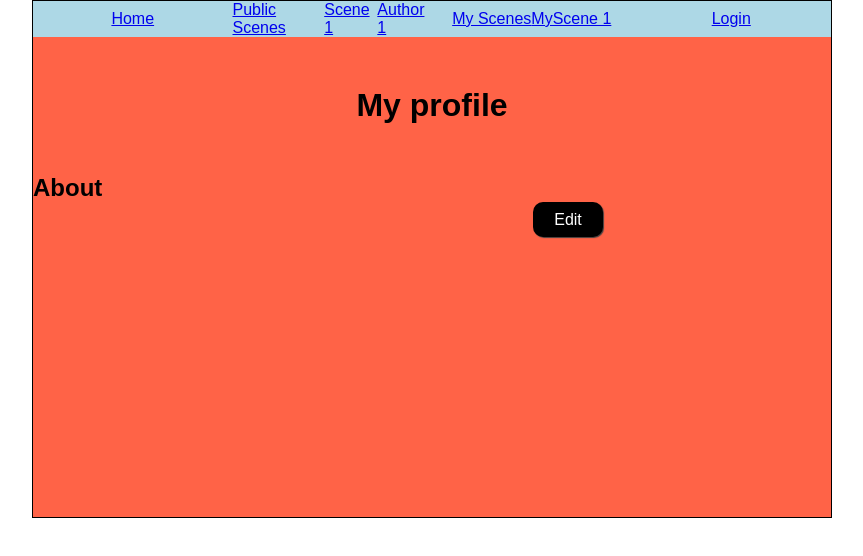
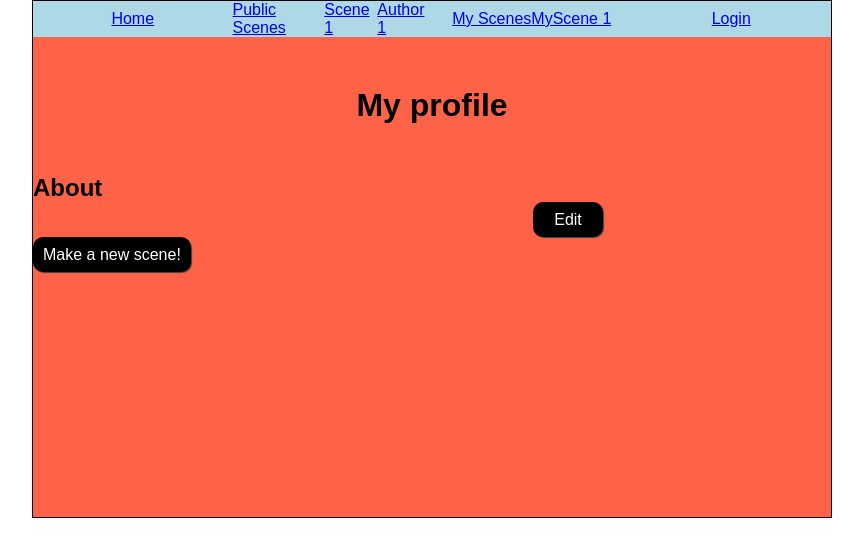
Before and after one commit to TdWa/make-a-scene-frontend, a React (Create React App) app: page /myScenes in a window 1280 px wide. Shown: the top 556 px of the page, without its empty margins (208-1071 px from the left). Built offline with nearby package versions, Linux system fonts and the light colour scheme.

Commit message:
add a link to a new scene-builder page

```diff
--- a/src/pages/MyProfilePage.tsx
+++ b/src/pages/MyProfilePage.tsx
@@ -3,6 +3,7 @@ import { useDispatch, useSelector } from "react-redux";
 import { editAbout } from "../store/user/actions";
 import { selectUser } from "../store/user/selectors";
 import { AboutWrapper, Button, PageTitle } from "../styles/styledElements";
+import { Link } from "react-router-dom";
 
 export default function MyProfilePage() {
   const dispatch = useDispatch();
@@ -69,6 +70,10 @@ export default function MyProfilePage() {
           </div>
         )}
       </AboutWrapper>
+      {/* Maybe change this link later if it needs to have an id or something */}
+      <Link to="/myScene/new">
+        <Button>Make a new scene!</Button>
+      </Link>
     </div>
   );
 }
```
